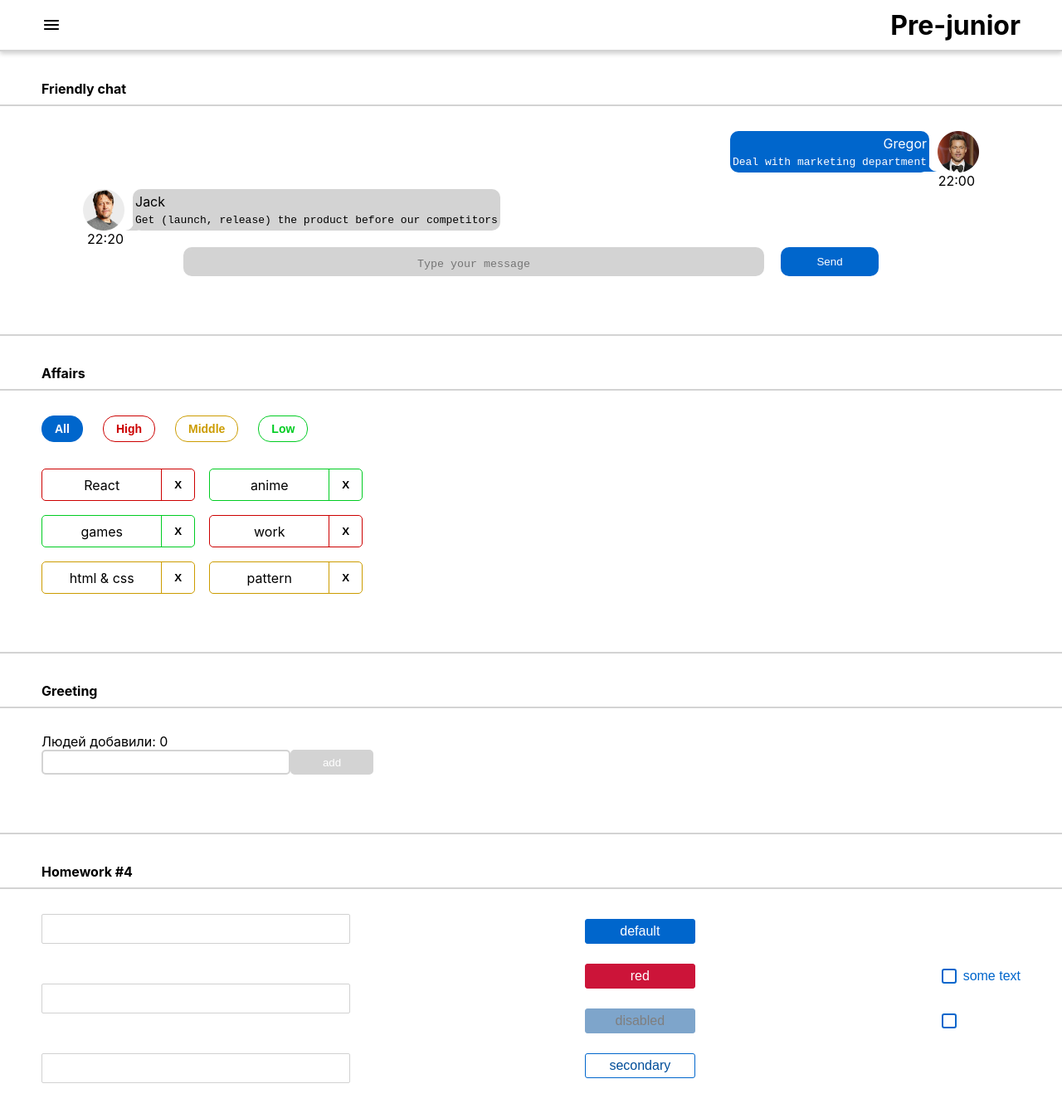
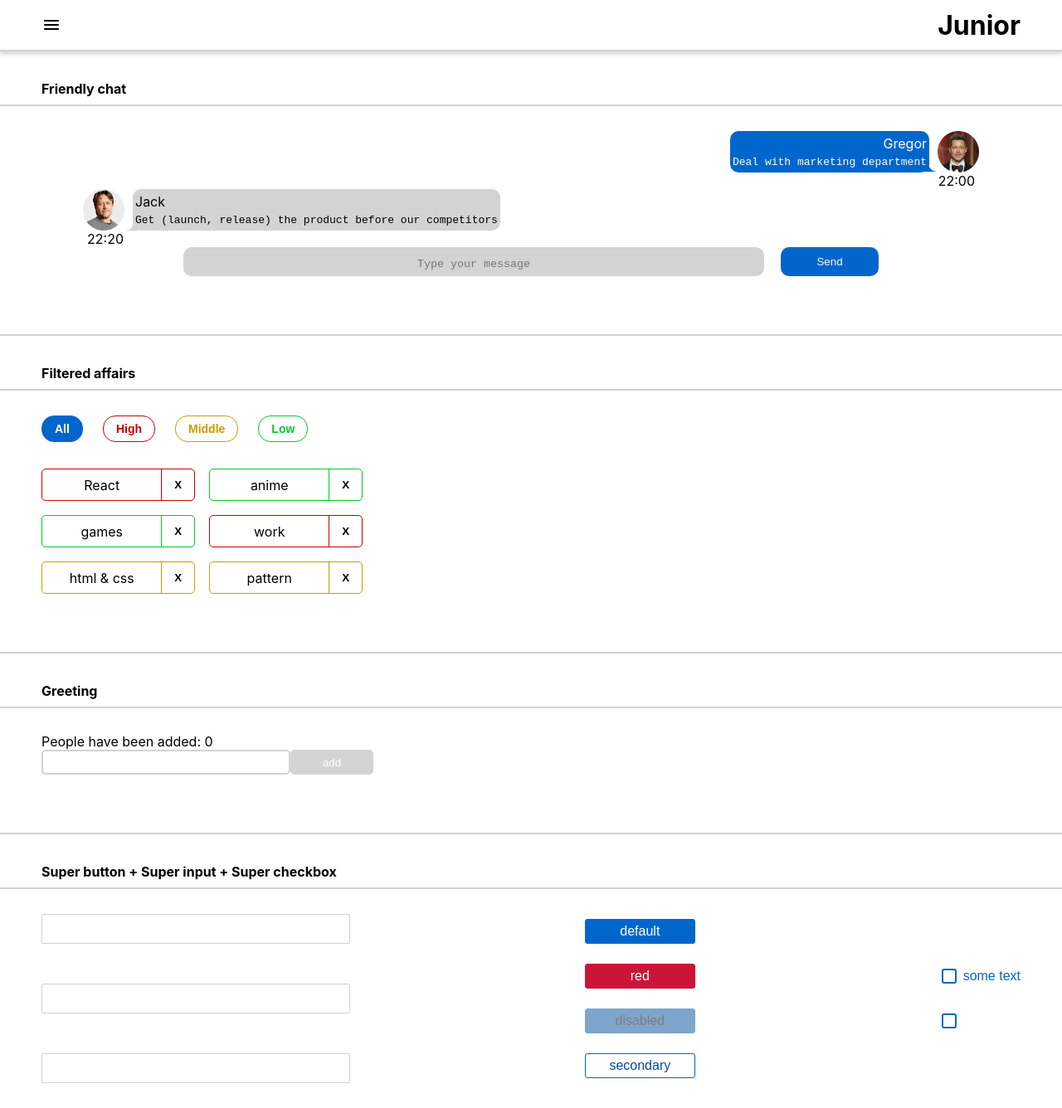
Before and after one commit to and-gurin/hws2, a React (Create React App) app: page /#/pre-junior in a window 1280 px wide. Shown: the whole page at 83% size. Built offline with nearby package versions, Linux system fonts and the light colour scheme.

Commit message:
fix: remove comments from 4 and 5 parts

```diff
--- a/src/s1-main/App.module.css
+++ b/src/s1-main/App.module.css
@@ -1,5 +1,6 @@
 .App {
     margin-top: 60px;
+    position: relative;
 }
 
 .hw {
--- a/src/s2-homeworks/hw02/HW2.tsx
+++ b/src/s2-homeworks/hw02/HW2.tsx
@@ -50,7 +50,7 @@ function HW2() {
 
     return (
         <div id={'hw2'}>
-            <div className={s2.hwTitle}>Affairs</div>
+            <div className={s2.hwTitle}>Filtered affairs</div>
             <div className={s2.hw}>
                 <Affairs
                     data={filteredAffairs}
--- a/src/s2-homeworks/hw03/Greeting.tsx
+++ b/src/s2-homeworks/hw03/Greeting.tsx
@@ -29,7 +29,7 @@ const Greeting: React.FC<GreetingPropsType> = (
     return (
         <div id={'hw3-form'} className={s.greetingForm}>
             <div className={s.text}>
-                {'Людей добавили: '}
+                {'People have been added: '}
                 <span id={'hw3-users-total'}>
                     {totalUsers}
                 </span>
@@ -62,7 +62,7 @@ const Greeting: React.FC<GreetingPropsType> = (
 
             {lastUserName && (
                 <div className={s.greeting}>
-                    Привет <span id={'hw3-last-user'}>{lastUserName}</span>!
+                    Hello <span id={'hw3-last-user'}>{lastUserName}</span>!
                 </div>
             )}
         </div>
--- a/src/s2-homeworks/hw04/HW4.tsx
+++ b/src/s2-homeworks/hw04/HW4.tsx
@@ -2,18 +2,12 @@ import React from 'react'
 import s2 from '../../s1-main/App.module.css'
 import Stand from './Stand'
 
-/*
-* 1 - понять (и простить) SuperInputText
-* 2 - в зависимости от типа и дизэйбла прицепить нужный класс в SuperButton.tsx (строка 21)
-* 3 - дописать onChangeCallback в SuperCheckbox.tsx чтоб оба чекбокса работали на стенде
-* 4 - сделать стили в соответствии с дизайном
-* */
+
 
 const HW4 = () => {
     return (
         <div id={'hw4'}>
-            <div className={s2.hwTitle}>Homework #4</div>
-            {/*демонстрация возможностей компонент:*/}
+            <div className={s2.hwTitle}>Super button + Super input + Super checkbox </div>
             <div className={s2.hw}>
                 <Stand />
             </div>
--- a/src/s2-homeworks/hw05/header/Header.tsx
+++ b/src/s2-homeworks/hw05/header/Header.tsx
@@ -9,17 +9,16 @@ type PropsType = {
 }
 
 export const Header: FC<PropsType> = ({handleOpen}) => {
-    // hw5-menu изначально отсутствует, при нажатии на бургер - появляется, при повторном нажатии исчезает
     const location = useLocation()
     const currentPath = location.pathname
 
     const pageName =
         currentPath === PATH.PRE_JUNIOR
-            ? 'Pre-junior'
+            ? 'Junior'
             : currentPath === PATH.JUNIOR
-                ? 'Junior'
+                ? 'Middle'
                 : currentPath === PATH.JUNIOR_PLUS
-                    ? 'Junior Plus'
+                    ? 'Senior'
                     : 'Error'
     return (
         <>
--- a/src/s2-homeworks/hw05/layout/Layout.tsx
+++ b/src/s2-homeworks/hw05/layout/Layout.tsx
@@ -14,7 +14,7 @@ export const Layout: FC<PropsType> = ({ children }) => {
     useEffect(() => {
         open && (document.body.style.overflow = 'hidden')
         !open && (document.body.style.overflow = 'unset')
-    }, [open]) // отключает прокрутку при открытом меню
+    }, [open])
 
     return (
         <>
--- a/src/s2-homeworks/hw05/sidebar/Sidebar.module.css
+++ b/src/s2-homeworks/hw05/sidebar/Sidebar.module.css
@@ -21,6 +21,7 @@
     top: 0;
     background: #000;
     opacity: 0.5;
+    z-index: 1;
 }
 
 .nav {
--- a/src/s2-homeworks/hw05/sidebar/Sidebar.tsx
+++ b/src/s2-homeworks/hw05/sidebar/Sidebar.tsx
@@ -15,14 +15,9 @@ export const Sidebar: FC<PropsType> = ({open, handleClose}) => {
 
     const sidebarClass = s.sidebar
         + (open ? ' ' + s.open : '')
-        /*+ (currentPath === PATH.PRE_JUNIOR ? ' ' + s.active:
-            currentPath === PATH.JUNIOR ? ' ' + s.active:
-                currentPath === PATH.JUNIOR_PLUS ? ' ' + s.active: '')*/
-
 
     return (
         <>
-            {/*затемнение справа от открытого меню*/}
             {open && <div className={s.background} onClick={handleClose}/>}
 
             <aside className={sidebarClass}>
@@ -41,7 +36,7 @@ export const Sidebar: FC<PropsType> = ({open, handleClose}) => {
 
                         className={currentPath === PATH.PRE_JUNIOR ? ' ' + s.active: ''}
                     >
-                        Pre-junior
+                        Junior
                     </NavLink>
                     <NavLink
                         id={'hw5-junior-link'}
@@ -49,7 +44,7 @@ export const Sidebar: FC<PropsType> = ({open, handleClose}) => {
 
                         className={currentPath === PATH.JUNIOR ? ' ' + s.active: ''}
                     >
-                        Junior
+                        Middle
                     </NavLink>
                     <NavLink
                         id={'hw5-junior-plus-link'}
@@ -57,7 +52,7 @@ export const Sidebar: FC<PropsType> = ({open, handleClose}) => {
 
                         className={currentPath === PATH.JUNIOR_PLUS ? ' ' + s.active: ''}
                     >
-                        Junior Plus
+                        Senior
                     </NavLink>
                 </nav>
             </aside>
```
Also changed, not shown: src/s2-homeworks/hw04/Stand.tsx (+0 -9 lines).
